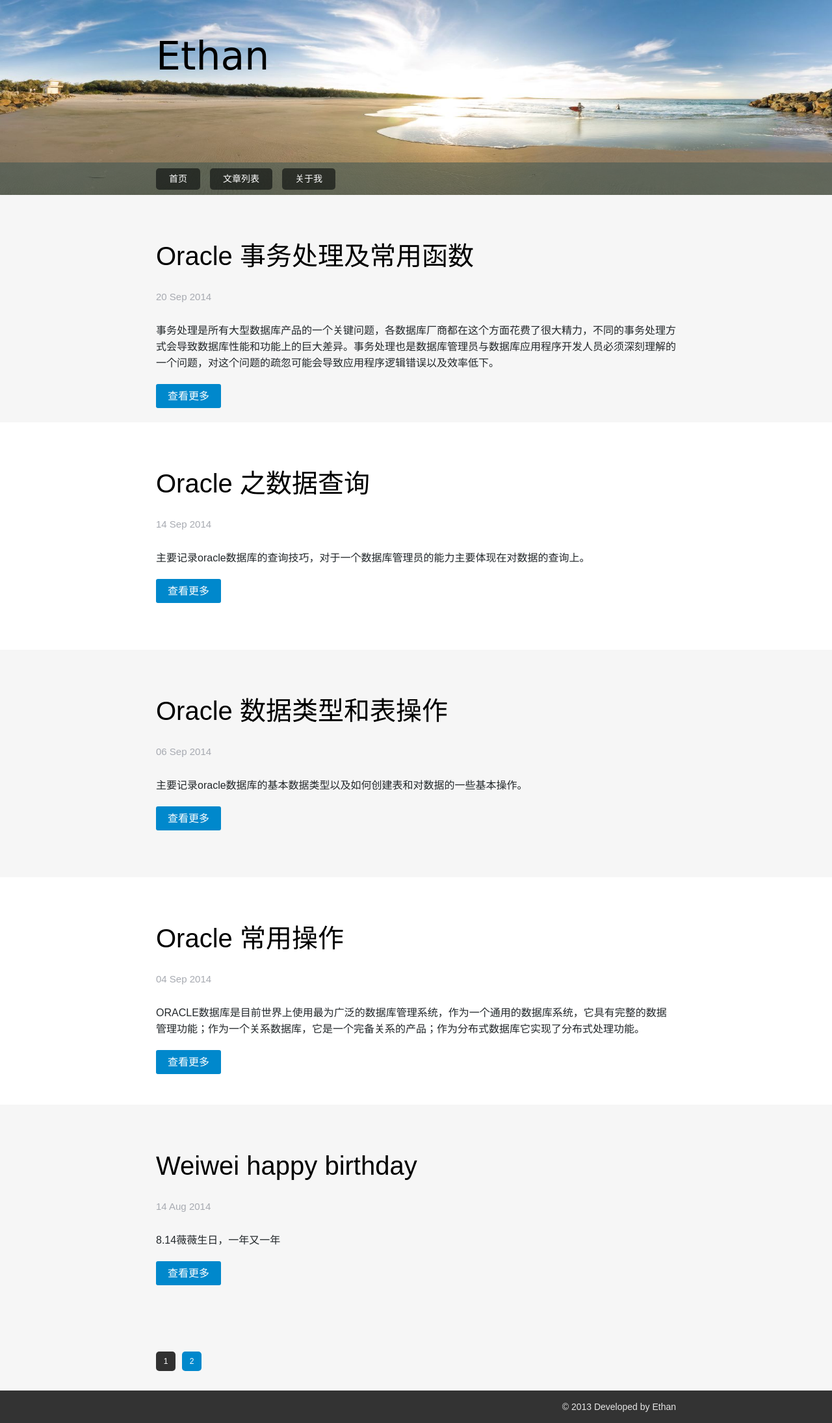
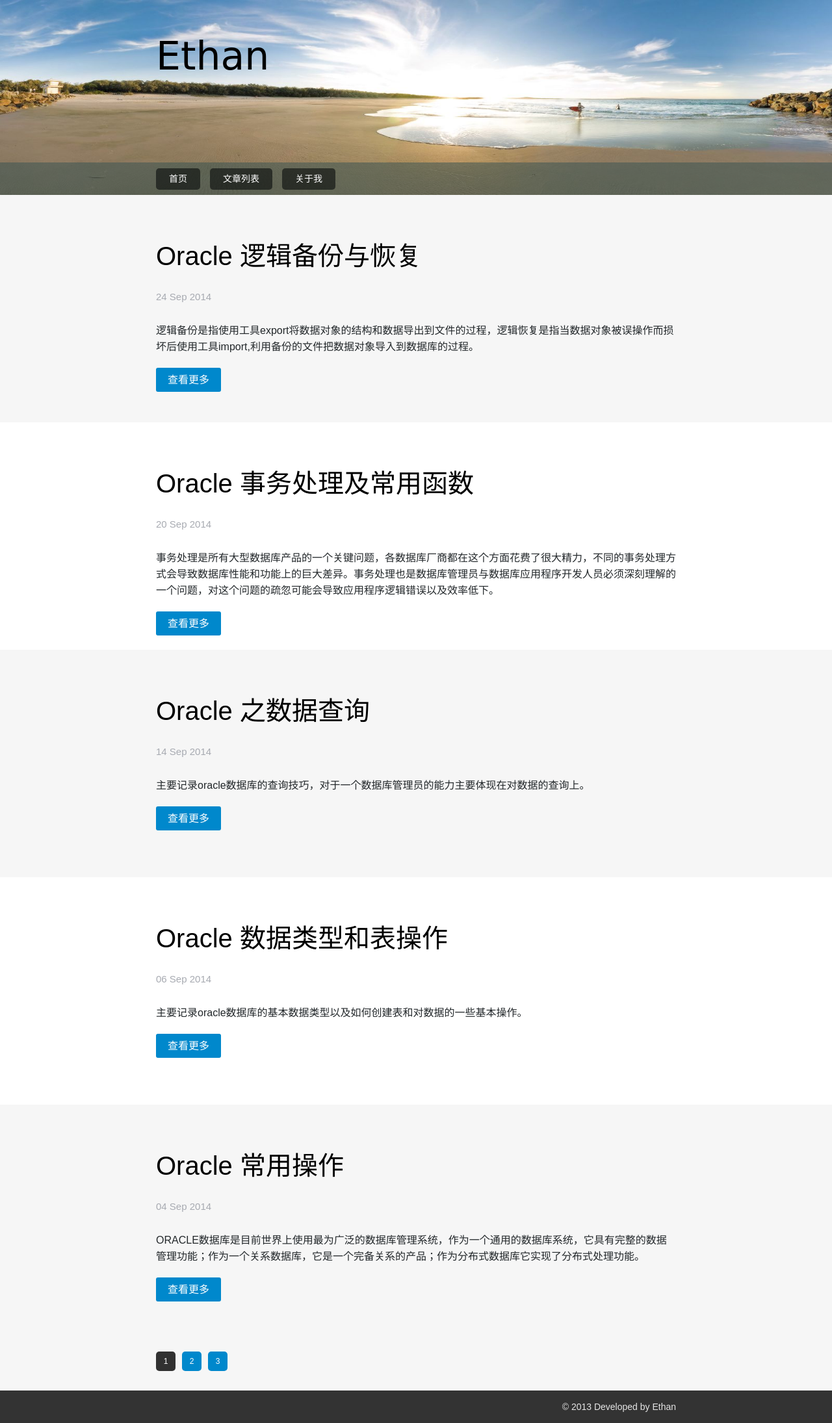
Before and after one commit to EthanZeng1992/ethanzeng1992.github.com, a Jekyll site: the page built from index.html, in a window 1280 px wide. Shown: the whole page at 65% size. Built offline with Jekyll 4.4.1, drawn with Linux system fonts in a browser that asks for light colours; the list of posts is cut into pages by our own code.

Commit message:
add Oracle backup

```diff
--- /dev/null
+++ b/_posts/2014-09-24-backup.md
@@ -0,0 +1,59 @@
+---
+layout: post
+title: Oracle 逻辑备份与恢复
+description: 逻辑备份是指使用工具export将数据对象的结构和数据导出到文件的过程，逻辑恢复是指当数据对象被误操作而损坏后使用工具import,利用备份的文件把数据对象导入到数据库的过程。
+---
+
+####Oracle 备份
+
+<span class="circle"></span><b>导出表：</b>导出自己的表，导出其他方案的表，导出表的结构，直接方式导出表
+
+<pre>
+<code id='code-customize'>
+sql> exp userid=scott/tiger@myoral tables=(emp, dept) file=d:\e1.dmp;    //导出自己的表
+sql> exp userid=system/manager@myoral tables=(scott.emp) file=d:\e2.dmp; //导出其他方案的表
+sql> exp userid=scott/tiger@myoral tables=(emp) file=d:\e3.dmp rows=n;   //导出表的结构
+sql> exp userid=scott/tiger@myoral tables=(emp) file=d:\e4.dmp direct=y; //使用直接导出方式
+</code>
+</pre>
+
+<div class="block-red">
+<b>注：</b>在导入导出的时候，要到oracle目录下的bin目录下执行以上命令。使用直接导出方式比默认的常规方式速度要快，当数据量大时可以考虑这样的方式。
+</div>
+
+<span class="circle"></span><b>导出方案：</b>导出自己的方案，导出其他人的方案，导出数据库
+
+<pre>
+<code id='code-customize'>
+sql> exp userid=scott/tiger@myoral owner=scott file=d:\scott.dmp;              //导出自己的方案
+sql> exp userid=system/manager@myoral owner=scott file=d:\system.dmp;          //导出其他人的方案
+sql> exp userid=system/manager@myoral full=y inctype=complete file=d:\sys.dmp; //导出数据库
+</code>
+</pre>
+
+<div class="block-red">
+<b>注：</b>inctype=complete :增量备份，备份一次过后，第二次的速度会快点，检查是否有更新的数据，只添加新的数据.
+</div>
+
+####Oracle 恢复
+
+<span class="circle"></span><b>导入表 :</b>导入自己的表，导入表到其他用户，导入表的结构(不导入数据),导入数据(若表已经存在则只导入数据)
+
+<pre>
+<code id='code-customize'>
+sql> imp userid=scott/tiger@myoral tables=emp file=d:\emp.dmp;                    //导入自己的表
+sql> imp userid=system/manager@myoral tables=emp file=d:\system.dmp touser=scott; //导入表到其他用户
+sql> imp userid=scott/tiger@myoral tables=emp file=d:\emp.dmp rows=n;             //导入表的结构
+sql> imp userid=scott/tiger@myoral tables=emp file=d:\emp.dmp ignore=y;           //导入数据
+</code>
+</pre>
+
+<span class="circle"></span><b>导入方案,数据库</b>
+
+<pre>
+<code id='code-customize'>
+sql> imp userid=scott/tiger@myoral file=d:\emp.dmp;                                    //导入自己的方案
+sql> imp userid=system/manager@myoral file=d:\system.dmp fromuser=system touser=scott; //导入别人的方案
+sql> imp userid=system/manager@myoral full=y file=d:\system.dmp;                       //导入数据库
+</code>
+</pre>
--- a/assets/css/aboutme.css
+++ b/assets/css/aboutme.css
@@ -6,5 +6,4 @@
 
 .contact-cont {
   color: rgb(80, 75, 75);
-  font-style: italic;
 }
--- a/assets/css/post.css
+++ b/assets/css/post.css
@@ -40,13 +40,20 @@ code {
   color: #0088cc;
 }
 
-.block {
+.block-blue {
   padding: 10px;
   margin: 20px 0 24px;
   border-left: 3px solid #0088cc;
   border-radius: 0 3px 3px 0;
   color: #8d8d8d;
-  font-style: italic;
+}
+
+.block-red {
+  padding: 10px;
+  margin: 20px 0 24px;
+  border-left: 3px solid #CC0000;
+  border-radius: 0 3px 3px 0;
+  color: #8d8d8d;
 }
 
 .circle {
```
Also changed, not shown: _posts/2014-09-20-transaction-function.md (+1 -1 lines), 8 other files.
